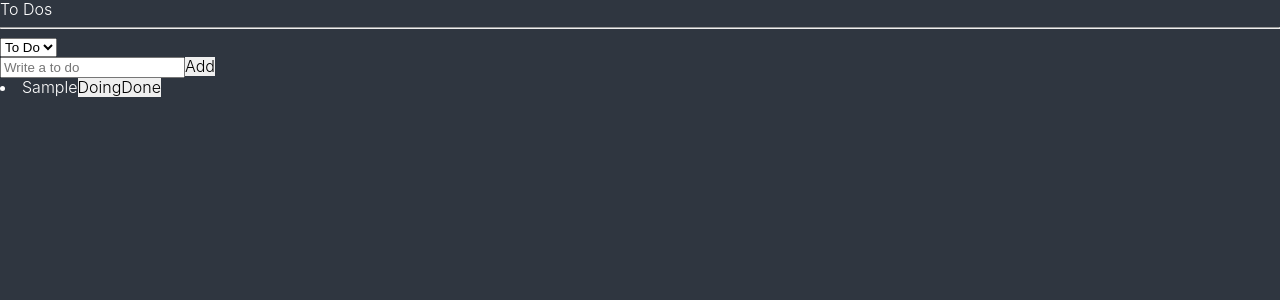
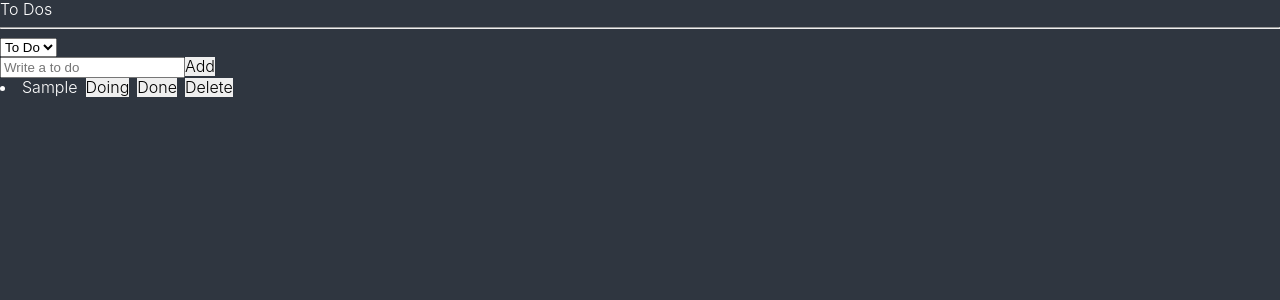
Before and after one commit to ysjkof/nmd-react-masterclass, a React (Vite) app: page / in a window 1280 px wide. Both pictures are taken after typing "Sample" into the empty fields and a click on the button "Add". Shown: the top 300 px of the page. Built offline with nearby package versions, Linux system fonts and the light colour scheme; a web font is replaced by a local one.

Commit message:
#5 STATE MANAGEMENT -  Challenge
- To Do 삭제 기능
- localStorage 저장 기능

```diff
--- a/src/atoms.tsx
+++ b/src/atoms.tsx
@@ -16,9 +16,12 @@ export const categoryState = atom<Categories>({
   default: Categories.TO_DO,
 });
 
+export const LOCAL_TO_DO_STATE_KEY = "toDos";
+const localToDoState = localStorage.getItem(LOCAL_TO_DO_STATE_KEY);
+
 export const toDoState = atom<IToDo[]>({
   key: "toDo",
-  default: [],
+  default: localToDoState ? JSON.parse(localToDoState) : [],
 });
 
 // selector는 atom의 state 원본을 변형하지 않고 원본을 토대로 가공한 데이터를 사용하기 위한 목적
--- a/src/components/CreateToDo.tsx
+++ b/src/components/CreateToDo.tsx
@@ -1,6 +1,6 @@
 import { useForm } from "react-hook-form";
 import { useRecoilValue, useSetRecoilState } from "recoil";
-import { categoryState, toDoState } from "../atoms";
+import { categoryState, LOCAL_TO_DO_STATE_KEY, toDoState } from "../atoms";
 
 interface IForm {
   toDo: string;
@@ -11,10 +11,11 @@ function CreateToDo() {
   const category = useRecoilValue(categoryState);
   const { register, handleSubmit, setValue } = useForm<IForm>();
   const handleValid = ({ toDo }: IForm) => {
-    setToDos((oldToDos) => [
-      { text: toDo, id: Date.now(), category },
-      ...oldToDos,
-    ]);
+    setToDos((oldToDos) => {
+      const newState = [{ text: toDo, id: Date.now(), category }, ...oldToDos];
+      localStorage.setItem(LOCAL_TO_DO_STATE_KEY, JSON.stringify(newState));
+      return newState;
+    });
     setValue("toDo", "");
   };
   return (
--- a/src/components/ToDo.tsx
+++ b/src/components/ToDo.tsx
@@ -1,6 +1,6 @@
 import React from "react";
 import { useSetRecoilState } from "recoil";
-import { Categories, IToDo, toDoState } from "../atoms";
+import { Categories, IToDo, LOCAL_TO_DO_STATE_KEY, toDoState } from "../atoms";
 
 function ToDo({ text, category, id }: IToDo) {
   const setToDos = useSetRecoilState(toDoState);
@@ -9,33 +9,57 @@ function ToDo({ text, category, id }: IToDo) {
       currentTarget: { name },
     } = event;
     setToDos((oldToDos) => {
+      let newState = [];
       const targetIndex = oldToDos.findIndex((toDo) => toDo.id === id);
-      const newToDo = { text, id, category: name as IToDo["category"] };
-      return [
-        ...oldToDos.slice(0, targetIndex),
-        newToDo,
-        ...oldToDos.slice(targetIndex + 1),
-      ];
+      if (name === "Delete") {
+        newState = oldToDos.filter(
+          (toDo) => toDo.id !== oldToDos[targetIndex].id
+        );
+      } else {
+        const newToDo = { text, id, category: name as IToDo["category"] };
+        newState = [
+          ...oldToDos.slice(0, targetIndex),
+          newToDo,
+          ...oldToDos.slice(targetIndex + 1),
+        ];
+      }
+      localStorage.setItem(LOCAL_TO_DO_STATE_KEY, JSON.stringify(newState));
+      return newState;
     });
   };
   return (
     <li>
       <span>{text}</span>
       {category !== Categories.DOING && (
-        <button name={Categories.DOING} onClick={onClick}>
+        <button
+          style={{ marginLeft: "8px" }}
+          name={Categories.DOING}
+          onClick={onClick}
+        >
           Doing
         </button>
       )}
       {category !== Categories.TO_DO && (
-        <button name={Categories.TO_DO} onClick={onClick}>
+        <button
+          style={{ marginLeft: "8px" }}
+          name={Categories.TO_DO}
+          onClick={onClick}
+        >
           To Do
         </button>
       )}
       {category !== Categories.DONE && (
-        <button name={Categories.DONE} onClick={onClick}>
+        <button
+          style={{ marginLeft: "8px" }}
+          name={Categories.DONE}
+          onClick={onClick}
+        >
           Done
         </button>
       )}
+      <button style={{ marginLeft: "8px" }} name="Delete" onClick={onClick}>
+        Delete
+      </button>
     </li>
   );
 }
```
Also changed, not shown: 1 other file (tests, documents, lock files or other folders).
